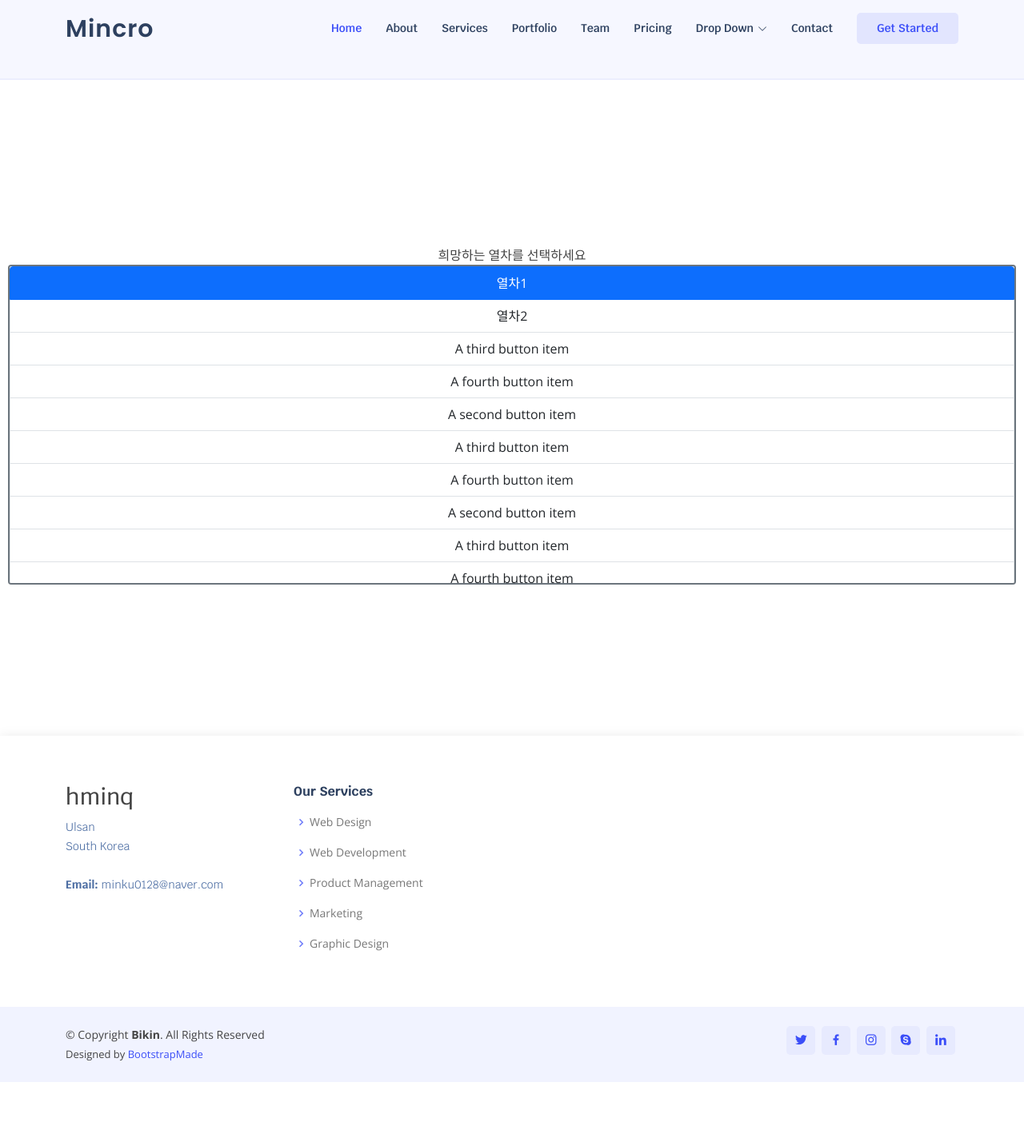
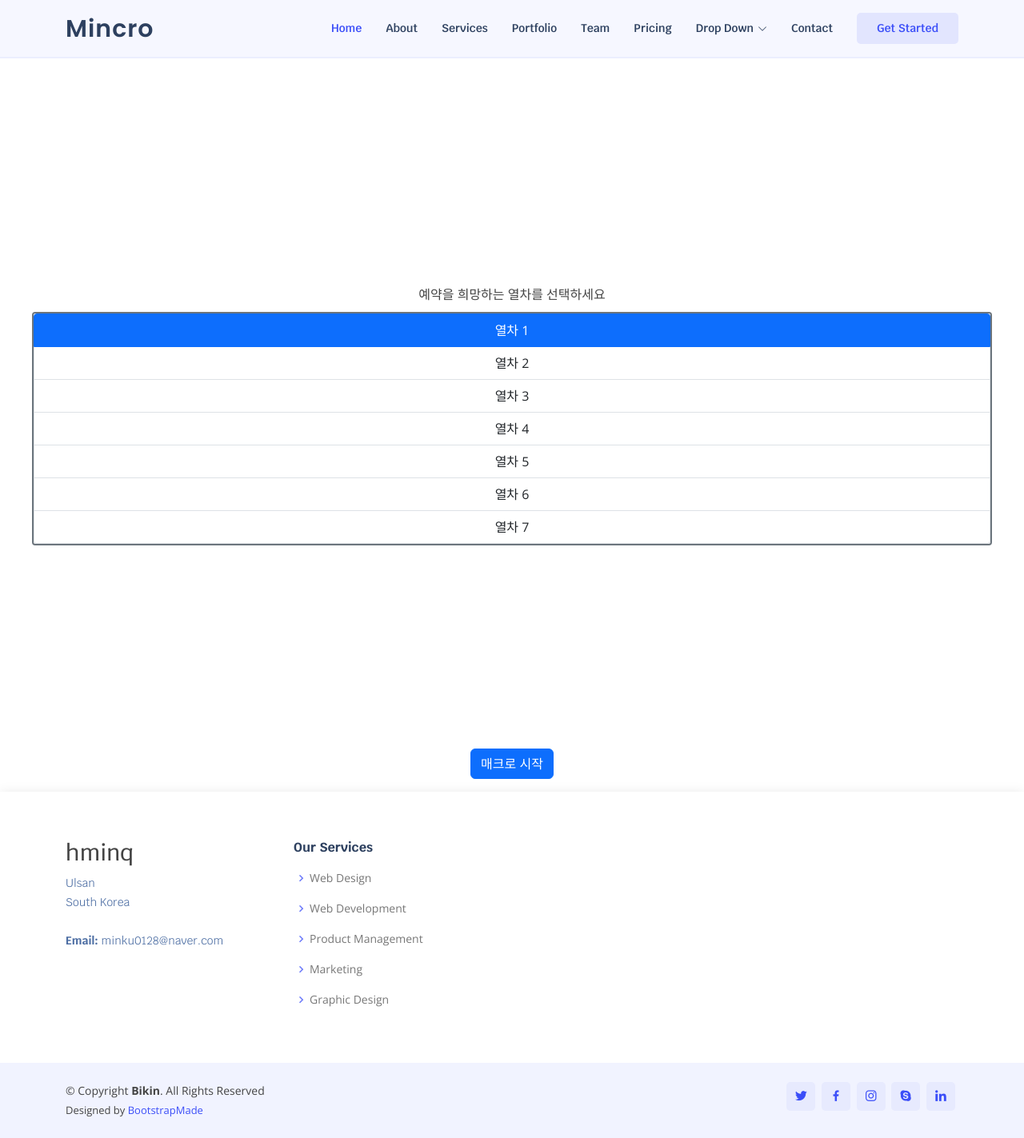
Before and after one commit to minq99/SRTproject_Server, a Django app: page /srt/trainlist in a window 1280 px wide. Shown: the whole page at 80% size. Before the commit the page ends 1353 px from the top, so only its background shows below. Run offline with Django 4.2, Linux system fonts and the light colour scheme; some libraries are stand-ins or nearby versions.

Commit message:
srt_train_list 수정

```diff
--- a/templates/srt/srt_train_list.html
+++ b/templates/srt/srt_train_list.html
@@ -3,34 +3,80 @@
 {% block content %}
 
 
-<section id="hero" class="d-flex align-items-start flex-column justify-content-center" style=" padding: 10px; margin-top: 120px;">
+<section id="hero" class="d-flex align-items-start flex-column justify-content-center" style=" padding: 10px; margin-top: 120px; padding: 5dvh">
 
-    <div class="w-100"> 희망하는 열차를 선택하세요 </div>
+    <div class="w-100" style="margin-bottom: 10px;"> 예약을 희망하는 열차를 선택하세요 </div>
 
     <div class="list-group w-100" style="max-height: 400px; overflow-y: auto; margin-right: 20px; border: 2px solid #6c757d; border-radius: 0.25rem;">
-        <button type="button" class="list-group-item list-group-item-action active" aria-current="true">
-            열차1
-        </button>
-        <button type="button" class="list-group-item list-group-item-action">열차2</button>
-        <button type="button" class="list-group-item list-group-item-action">A third button item</button>
-        <button type="button" class="list-group-item list-group-item-action">A fourth button item</button>
-        <button type="button" class="list-group-item list-group-item-action">A second button item</button>
-        <button type="button" class="list-group-item list-group-item-action">A third button item</button>
-        <button type="button" class="list-group-item list-group-item-action">A fourth button item</button>
-        <button type="button" class="list-group-item list-group-item-action">A second button item</button>
-        <button type="button" class="list-group-item list-group-item-action">A third button item</button>
-        <button type="button" class="list-group-item list-group-item-action">A fourth button item</button>
-        <button type="button" class="list-group-item list-group-item-action" disabled>A disabled button item</button>
+        <button type="button" class="list-group-item list-group-item-action active" onclick="handleButtonClick(this)">열차 1</button>
+        <button type="button" class="list-group-item list-group-item-action" onclick="handleButtonClick(this)">열차 2</button>
+        <button type="button" class="list-group-item list-group-item-action" onclick="handleButtonClick(this)">열차 3</button>
+        <button type="button" class="list-group-item list-group-item-action" onclick="handleButtonClick(this)">열차 4</button>
+        <button type="button" class="list-group-item list-group-item-action" onclick="handleButtonClick(this)">열차 5</button>
+        <button type="button" class="list-group-item list-group-item-action" onclick="handleButtonClick(this)">열차 6</button>
+        <button type="button" class="list-group-item list-group-item-action" onclick="handleButtonClick(this)">열차 7</button>
     </div>
 </section><!-- End Hero -->
 
 
-<style>
 
-#header {
-    height: 100px; /* 예시로 높이를 100px로 조정 */
-}
-</style>
+<form method="post" class="my-3">
+    {% csrf_token %}
+
+    <!-- 오류표시 Start -->
+    {% if form.errors %}
+    <div class="alert alert-danger" role="alert">
+        {% for field in form %}
+        {% if field.errors %}
+        <div>
+            <strong>{{ field.label }}</strong>
+            {{ field.errors }}
+        </div>
+        {% endif %}
+        {% endfor %}
+    </div>
+    {% endif %}
+    <!-- 오류표시 End -->
+
+
+
+    <div class="d-flex align-items-center justify-content-center flex-column mb-3">
+        <textarea type="hidden" name="content" id="selectedtrain" class="form-control mb-3" rows="1" style="display: none;"></textarea>
+
+        <input type="submit" value="매크로 시작" class="btn btn-primary">
+    </div>
+
+
+
+</form>
 
 
 {% endblock %}
+
+
+{% block script %}
+<script type='text/javascript'>
+    function handleButtonClick(button) {
+        // 클릭한 버튼의 텍스트 가져오기
+        var buttonText = button.textContent.trim();
+        // form 요소에 버튼 텍스트 삽입
+        document.getElementById("selectedtrain").value = buttonText;
+        console.log("selectedtrain: " , document.getElementById("selectedtrain").value)
+
+        // 모든 버튼의 클래스를 제거하여 선택된 버튼만 활성화 스타일을 적용
+        var buttons = document.querySelectorAll('.list-group-item');
+        buttons.forEach(function(btn) {
+            btn.classList.remove('active');
+        });
+        button.classList.add('active');
+
+    }
+</script>
+{% endblock %}
+
+<style>
+.list-group-item.active {
+        background-color: #007bff;
+        color: #fff;
+    }
+</style>
```
Also changed, not shown: templates/srt/index.html (line endings or trailing spaces).
